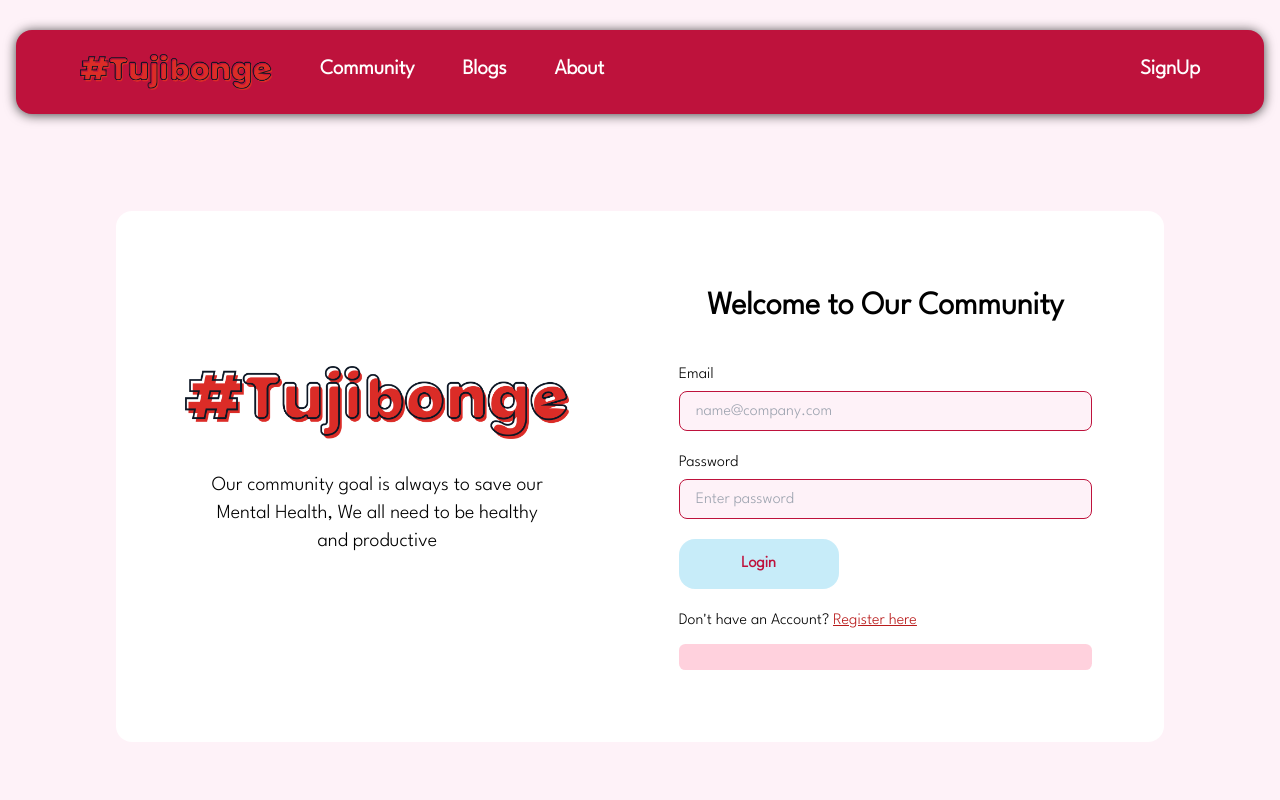
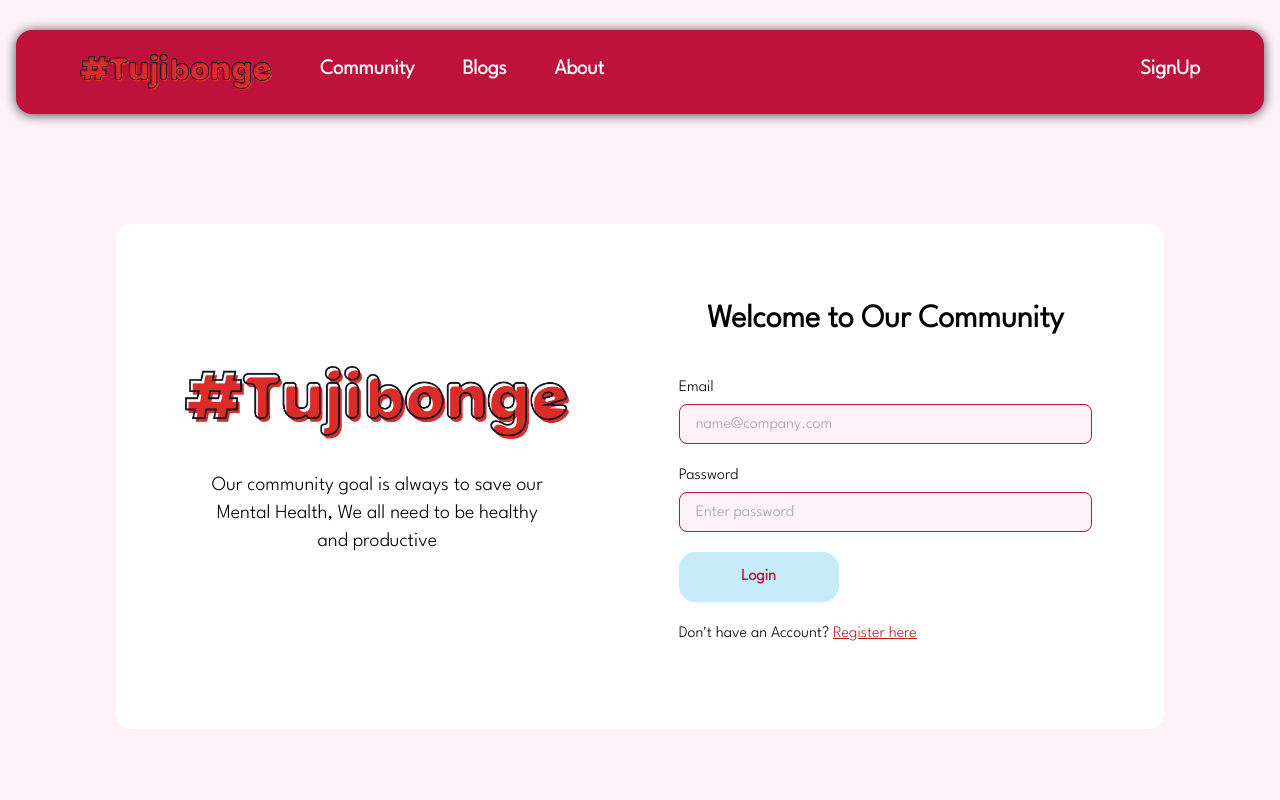
Before and after one commit to braxvalle/Tujibonge, a React (Create React App) app in the folder client/: page /login in a window 1280 px wide. Shown: the top 800 px of the page. Built offline with nearby package versions, Linux system fonts and the light colour scheme.

Commit message:
redux adding

```diff
--- a/client/src/index.css
+++ b/client/src/index.css
@@ -126,7 +126,7 @@ btn:disabled {
   background-color: #ff1f5734;
   margin-top: 0.7rem;
   text-align: center;
-  padding: 0.8rem;
+  /* padding: 0.8rem; */
   border-radius: 0.4rem;
   font-weight: 600;
 }
--- a/client/src/pages/SignUp.jsx
+++ b/client/src/pages/SignUp.jsx
@@ -61,7 +61,9 @@ const SignUp = () => {
               <button className='btn' type='submit' disabled={loading}>Sign Up</button>
             </div>
           </form>
-          <p>{erroMessage}</p>
+          <div className='error'>
+            <p>{erroMessage}</p>
+          </div>
         <p className='pt-5 font-medium'>Already have an Account <span className='text-red-700 underline'><a href="/login">Login here</a></span></p>
         </div>
       </div>
```
